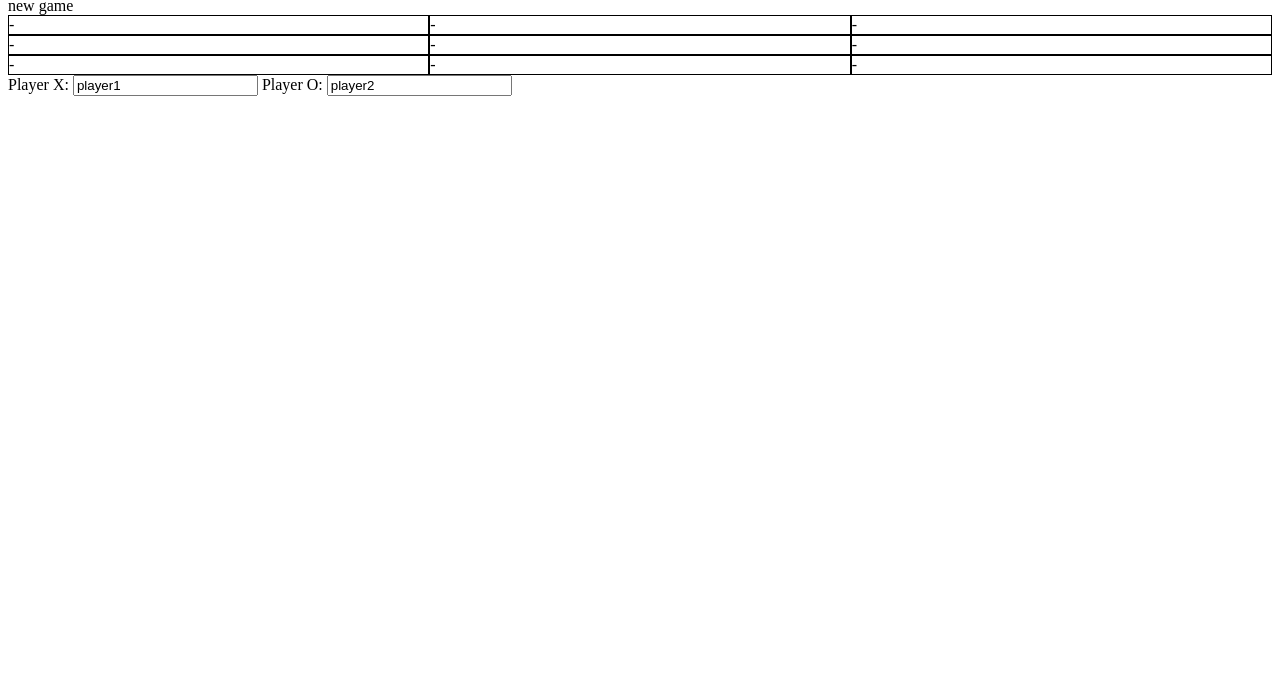
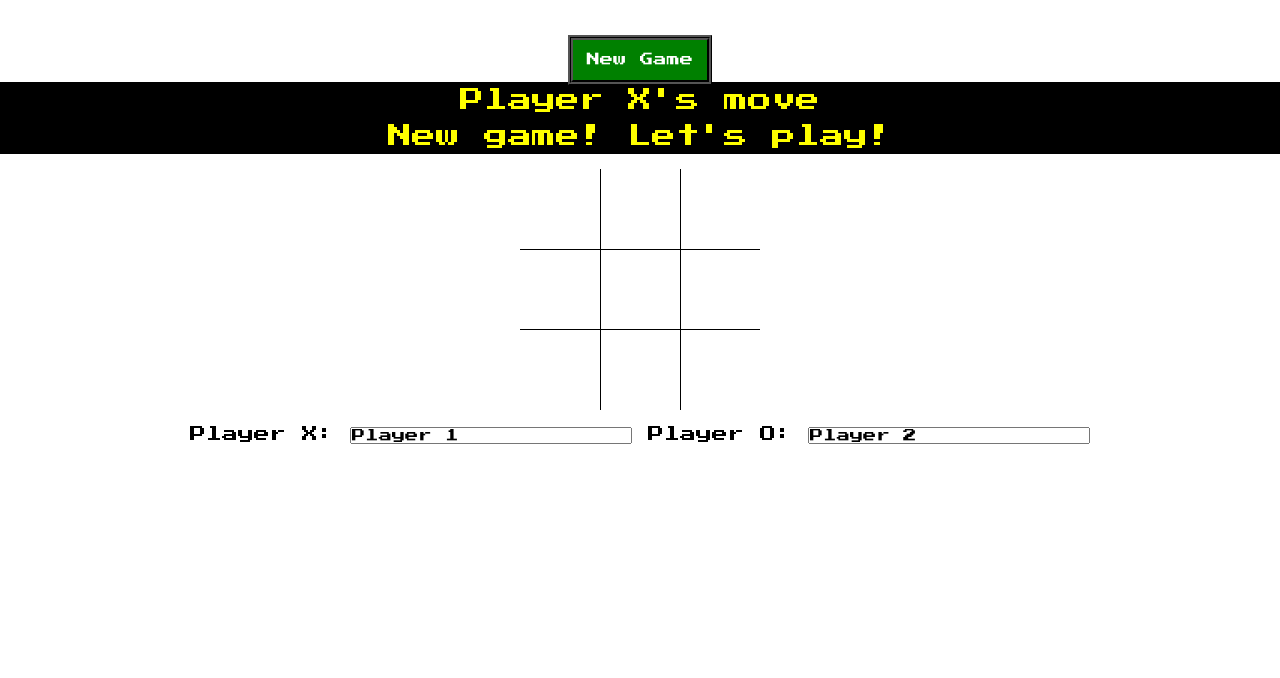
Before and after one commit to devworkerkim/tic-tac-toe, a plain HTML site: page index.html in a window 1280 px wide. Shown: the part 122-800 px from the top of the page. Drawn offline with Linux system fonts and the light colour scheme.

Commit message:
Minor bug fixes and styling
docs: update README.md
fix: win condition for when all squares have been filled
refactor: substitued null for empty string no that grid size set
styling: add styling and animation

```diff
--- a/index.html
+++ b/index.html
@@ -4,14 +4,110 @@
     <meta charset="UTF-8">
     <meta http-equiv="X-UA-Compatible" content="IE=edge">
     <meta name="viewport" content="width=device-width, initial-scale=1.0">
+    <link rel="preconnect" href="https://fonts.googleapis.com">
+    <link rel="preconnect" href="https://fonts.gstatic.com" crossorigin>
+    <link href="https://fonts.googleapis.com/css2?family=Press+Start+2P&display=swap" rel="stylesheet">
     <style>
+        body, body * {
+            padding: 0;
+            margin: 0;
+            font-family: 'Press Start 2P', cursive;
+        }
+
+        body {
+            text-align: center;
+        }
+
+        h1 {
+            padding: 2em;
+        }
+
+        #newGame {
+            color: white;
+            background-color: green;
+            padding: 1em;
+            outline: ridge;
+            outline-color: black;
+
+        }
+        #newGame:hover, #newGame:focus {
+            outline-color: red;
+        }
+
+        .moveMessage, .gameMessage {
+            background-color: black;
+            color: yellow;
+            font-size: 1.5em;
+            padding: .25em;
+        }
+
         .gameBoard {
+            text-align: center;
+            padding: 1em;
             display: grid;
-            grid-template-columns: repeat(3, auto);
-            grid-template-rows: repeat(3, auto);
+            grid-template-columns: repeat(3, 5em);
+            grid-template-rows: repeat(3, 5em);
+            justify-content: center;
+            align-items: center;
         }
         .gameBoard div {
-            border: 1px solid black;
+            width: 100%;
+            height: 100%;
+            display: grid;
+            justify-content: center;
+            align-items: center;
+        }
+        .gameBoard div:hover {
+            outline: 3px ridge red;
+        }
+        .gameBoard span {
+            padding: .5em;
+            font-size: 2.5em;
+            transform: scale(1, 1) rotate(0);
+            overflow: visible;
+        }
+        .gameBoard div[value='0'] {
+            border-bottom: 1px solid black;
+            border-right: 1px solid black;
+        }
+        .gameBoard div[value='1'] {
+            border-bottom: 1px solid black;
+            border-right: 1px solid black;
+        }
+        .gameBoard div[value='2'] {
+            border-bottom: 1px solid black;
+        }
+        .gameBoard div[value='3'] {
+            border-bottom: 1px solid black;
+            border-right: 1px solid black;
+        }
+        .gameBoard div[value='4'] {
+            border-bottom: 1px solid black;
+            border-right: 1px solid black;
+        }
+        .gameBoard div[value='5'] {
+            border-bottom: 1px solid black;
+        }
+        .gameBoard div[value='6'] {
+            border-right: 1px solid black;
+        }
+        .gameBoard div[value='7'] {
+            border-right: 1px solid black;
+        }
+        .gameBoard .spin-in {
+            animation-name: spin-in;
+            animation-timing-function: ease-in;
+            animation-duration: .25s;
+            animation-delay: 0s;
+            animation-iteration-count: 1;
+        }
+        @keyframes spin-in {
+            from {
+                transform: scale(5, 5) rotate(360deg);
+            }
+            to {
+                transform: scale(1, 1) rotate(0);
+            }
         }
     </style>
     <title>Tic-Tac-Toe | The Odin Project</title>
--- a/script.js
+++ b/script.js
@@ -1,35 +1,45 @@
 const game = (() => {
-    let board = [null, null, null, null, null, null, null, null, null];
+    let board = ['','','','','','','','',''];
     let gameComplete = false;
     let player1Turn = true;
     const newBoard = () => {
-        board = new Array(9).fill(null);
+        board = new Array(9).fill('');
         gameComplete = false;
         document.querySelector('.moveMessage').innerText = player1Turn ? "Player X's move" : "Player O's move";
-        document.querySelector('.gameMessage').innerText = 'new game'
+        document.querySelector('.gameMessage').innerText = "New game! Let's play!"
         display();
     }
-    const display = () => {
+    const display = (markedSpace) => {
         while (document.querySelector('.gameBoard').firstChild) {
             document.querySelector('.gameBoard').removeChild(document.querySelector('.gameBoard').firstChild);
         }
         board.forEach((space, ind) => {
             const div = document.createElement('div');
+            div.setAttribute('value', ind);
+            div.setAttribute('tabindex', '0')
             div.onclick = function() {
                 player1Turn ? player1.move(ind) : player2.move(ind);
             }
-            div.innerText = space ? space : '-';
+            div.onkeyup = function(e) {
+                if (e.code === "Space" || e.code === "Enter" || e.code === "NumpadEnter") {
+                    document.querySelector(`div[value="${ind}"]`).click();
+                }
+            }
+            const span = document.createElement('span');
+            if (ind === markedSpace) span.classList.add('spin-in');
+            span.innerText = space ? space : '';
+            div.appendChild(span);
             document.querySelector('.gameBoard').appendChild(div);
         })
     }
 
     const move = (name, type, space) => {
         if (!gameComplete) {
-            if (board[space]) return 'space occupied';
+            if (board[space]) return `Space is occupied. ${player1Turn ? "Player X's" : "Player O's"} move`;
             else {
                 board[space] = type;
                 player1Turn = !player1Turn;
-                display();
+                display(space);
             }
             document.querySelector('.gameMessage').innerText = check();
             return `${name} marked ${type} on space ${space}`;
@@ -44,11 +54,11 @@ const game = (() => {
                 if (board[combo[0]]) gameComplete = true;
             }
         });
-        if (!board.filter((space) => space === null).length) {
+        if (!board.filter((space) => space === '').length && !gameComplete) {
             gameComplete = true;
-            return 'game over (draw)';
+            return 'Game over (draw)';
         }
-        else return gameComplete ? `game over: ${!player1Turn ? player1.getName() : player2.getName()} wins!` : 'continue';
+        else return gameComplete ? `Game over: ${!player1Turn ? player1.getName() : player2.getName()} wins!` : 'Play continues';
     }
 
     return { newBoard, move, check }
@@ -66,9 +76,9 @@ const Player = (name, type) => {
     return { getName, setName, getType, setType, move }
 }
 game.newBoard();
-const player1 = Player('player1', 'X');
+const player1 = Player('Player 1', 'X');
 document.querySelector('#player1Name').value = player1.getName();
-const player2 = Player('player2', 'O');
+const player2 = Player('Player 2', 'O');
 document.querySelector('#player2Name').value = player2.getName();
 
 document.querySelector('#player1Name').addEventListener('input', () => player1.setName(document.querySelector('#player1Name').value));
```
Also changed, not shown: 1 other file.
